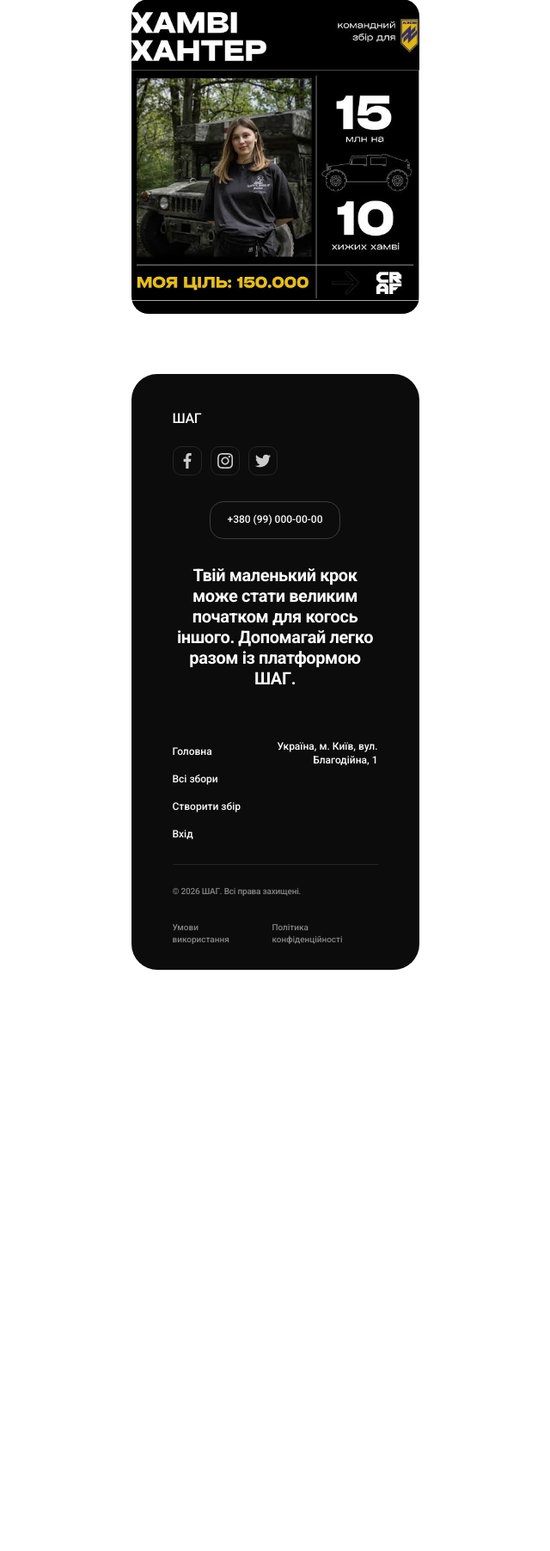
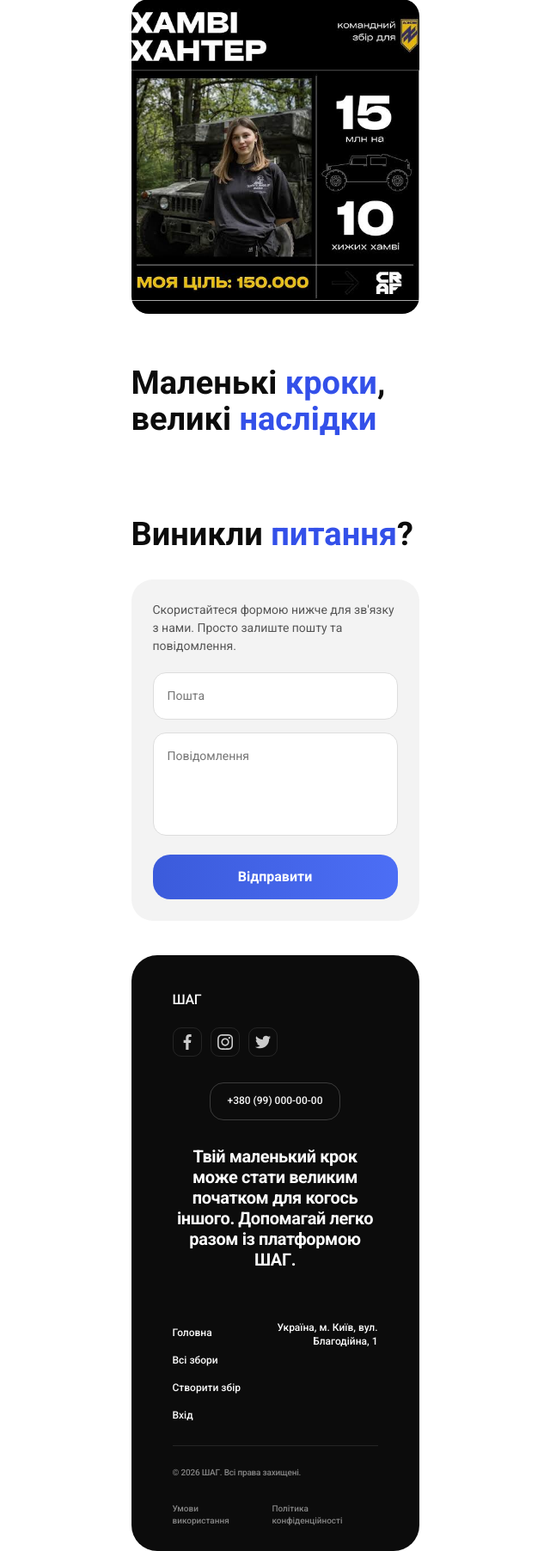
Before and after one commit to YehorBelyi/charity-platform, a Django app: page / in a window 1280 px wide. Shown: the part 431-2235 px from the top of the page at 86% size, without its empty margins (320-960 px from the left). Before the commit the page ends 1559 px from the top, so only its background shows below. Run offline with Django 5.2, Linux system fonts and the light colour scheme; data that the repository does not hold is empty.

Commit message:
feat: Add main page sections

```diff
--- a/pages/static/css/style.css
+++ b/pages/static/css/style.css
@@ -594,3 +594,82 @@ body {
     height: 100%;
     object-fit: fill;
 }
+/* -------- CONTACT -------- */
+
+.contact-us {
+    background-color: #ffffff;
+    padding-bottom: 30px;
+}
+
+.contact-title {
+    font-size: 38px;
+    font-weight: 700;
+    margin-bottom: 30px;
+        white-space: nowrap;
+}
+
+.contact-container {
+    max-width: 375px;
+    margin: 0 auto;
+}
+
+.contact-box {
+    background: #f3f3f3;
+    padding: 25px;
+    border-radius: 25px;
+}
+
+.contact-form-text {
+    font-size: 14px;
+    color: #555;
+    margin-bottom: 20px;
+    line-height: 1.5;
+}
+
+.contact-input,
+.contact-textarea {
+    width: 100%;
+    padding: 16px;
+    margin-bottom: 15px;
+    border-radius: 15px;
+    border: 1px solid #ddd;
+    font-size: 14px;
+    outline: none;
+    background: #ffffff;
+    transition: border 0.2s ease;
+}
+
+.contact-input:focus,
+.contact-textarea:focus {
+    border: 1px solid #3350e9;
+}
+
+.contact-textarea {
+    min-height: 120px;
+    resize: none;
+}
+
+.contact-btn {
+    width: 100%;
+    padding: 14px;
+    border-radius: 20px;
+    border: none;
+    background: linear-gradient(90deg, #3b5bdb, #4c6ef5);
+    color: white;
+    font-weight: 600;
+    font-size: 16px;
+    cursor: pointer;
+    transition: 0.2s;
+}
+
+.contact-btn:hover {
+    opacity: 0.9;
+}
+
+.contact-btn:active {
+    transform: scale(0.98);
+}
+
+.recents {
+    padding-bottom: 30px;
+}
--- /dev/null
+++ b/pages/templates/components/contact_section.html
@@ -0,0 +1,27 @@
+<section class="contact-us">
+	<div class="container">
+		<div class="contact-container">
+
+			<h1 class="contact-title">Виникли <span
+				class="hero-title-collection">питання</span>?</h1>
+
+			<div class="contact-box">
+				<p class="contact-form-text">
+					Скористайтеся формою нижче для зв'язку з нами. Просто залиште пошту та повідомлення.
+				</p>
+
+				<form action="" class="contact-form">
+
+					<input type="email" placeholder="Пошта" class="contact-input">
+					<textarea placeholder="Повідомлення" class="contact-textarea"></textarea>
+
+					<button type="submit" class="contact-btn">
+						Відправити
+					</button>
+
+				</form>
+			</div>
+
+		</div>
+	</div>
+</section>
--- /dev/null
+++ b/pages/templates/components/help_section.html
@@ -0,0 +1,14 @@
+<section class="recents">
+	<div class="container">
+		<div class="recents-container">
+			<h1 class="hero-title">Маленькі <span class="hero-title-collection">кроки</span>, великі
+				<span class="hero-title-collection">наслідки</span></h1>
+		</div>
+
+		<div class="announcement-list">
+			{% for announcement in recents %}
+				{% include 'components/announcement_card.html' %}
+			{% endfor %}
+		</div>
+	</div>
+</section>
--- /dev/null
+++ b/pages/templates/components/hero_section.html
@@ -0,0 +1,22 @@
+{% load static %}
+
+<section class="hero">
+	<div class="container">
+		<div class="hero-container">
+			<div class="hero-title-text">
+				<h1 class="hero-title">Допомагати легко: ваша <span
+					class="hero-title-collection">підтримка</span> змінює життя</h1>
+				<p class="hero-text">ШАГ — це платформа, де кожен внесок наближає нас до великої мети.
+					Створюйте власні збори або підтримуйте ініціативи інших. Разом ми можемо більше.</p>
+			</div>
+		</div>
+
+		<picture class="hero-watch">
+			<img
+				src="{% static 'images/hero-main.jpg' %}"
+				alt="Головне зображення збору"
+				class="hero-main-photo"
+			>
+		</picture>
+	</div>
+</section>
--- a/pages/templates/components/navbar.html
+++ b/pages/templates/components/navbar.html
@@ -15,18 +15,28 @@
 		<div class="mobile-menu-container">
 			<button class="mobile-menu-close" data-menu-close>
 				<svg width="28" height="28" viewBox="0 0 28 28" fill="none" xmlns="http://www.w3.org/2000/svg">
-                    <path d="M20 8L8 20" stroke="white" stroke-width="2" stroke-linecap="round" stroke-linejoin="round"/>
-                    <path d="M8 8L20 20" stroke="white" stroke-width="2" stroke-linecap="round" stroke-linejoin="round"/>
+					<path d="M20 8L8 20" stroke="white" stroke-width="2" stroke-linecap="round"
+						  stroke-linejoin="round"/>
+					<path d="M8 8L20 20" stroke="white" stroke-width="2" stroke-linecap="round"
+						  stroke-linejoin="round"/>
 				</svg>
 			</button>
 
 			<nav class="mobile-menu-nav">
 				<ul class="mobile-ul-menu">
 					<li class="mobile-list-item"><a class="mobile-link active" href="{% url 'home' %}">Головна</a></li>
-                    <li class="mobile-list-item"><a class="mobile-link" href="{% url 'fundraisers:announcements' %}">Всі збори</a></li>
-                    <li class="mobile-list-item"><a class="mobile-link" href="{% url 'fundraisers:create_announcement' %}">Створити збір</a></li>
+					<li class="mobile-list-item"><a class="mobile-link" href="{% url 'fundraisers:announcements' %}">Всі
+						збори</a></li>
+					<li class="mobile-list-item"><a class="mobile-link"
+													href="{% url 'fundraisers:create_announcement' %}">Створити збір</a>
+					</li>
+					{% if not user.is_authenticated %}
 						<li class="mobile-list-item"><a class="mobile-link" href="{% url 'login' %}">Вхід</a></li>
-                    <li class="mobile-list-item"><a class="mobile-link" href="{% url 'signup' %}">Реєстрація</a></li>
+						<li class="mobile-list-item"><a class="mobile-link" href="{% url 'signup' %}">Реєстрація</a>
+						</li>
+					{% else %}
+						<li class="mobile-list-item"><a class="mobile-link" href="{% url 'profile' %}">Профіль</a></li>
+					{% endif %}
 				</ul>
 			</nav>
 		</div>
--- a/pages/templates/pages/index.html
+++ b/pages/templates/pages/index.html
@@ -19,26 +19,10 @@
 
 	<main class="main-content">
 		{% block container %}
-			<section class="hero">
-				<div class="container">
-					<div class="hero-container">
-						<div class="hero-title-text">
-							<h1 class="hero-title">Допомагати легко: ваша <span
-								class="hero-title-collection">підтримка</span> змінює життя</h1>
-							<p class="hero-text">ШАГ — це платформа, де кожен внесок наближає нас до великої мети.
-								Створюйте власні збори або підтримуйте ініціативи інших. Разом ми можемо більше.</p>
-						</div>
-					</div>
+			{% include 'components/hero_section.html' %}
+			{% include 'components/help_section.html' %}
+			{% include 'components/contact_section.html' %}
 
-					<picture class="hero-watch">
-						<img
-							src="{% static 'images/hero-main.jpg' %}"
-							alt="Головне зображення збору"
-							class="hero-main-photo"
-						>
-					</picture>
-				</div>
-			</section>
 		{% endblock %}
 	</main>
 
--- a/pages/views.py
+++ b/pages/views.py
@@ -1,9 +1,14 @@
 from django.shortcuts import render
 from django.views.generic import View
+
+from fundraisers.models import FundraisingAnnouncement
+
 
 # Create your views here.
 class HomePageView(View):
     template_name = 'pages/index.html'
 
     def get(self, request):
-        return render(request, self.template_name)
+        recents = FundraisingAnnouncement.objects.filter(is_closed=False).order_by('date')[:4]
+        context = {'recents': recents}
+        return render(request, self.template_name, context)
```
Also changed, not shown: fundraisers/templates/components/announcement_card.html (added, +32 -0 lines), fundraisers/templates/fundraisers/announcements.html (+5 -34 lines). Lines whose indentation alone changed are shown as unchanged.
